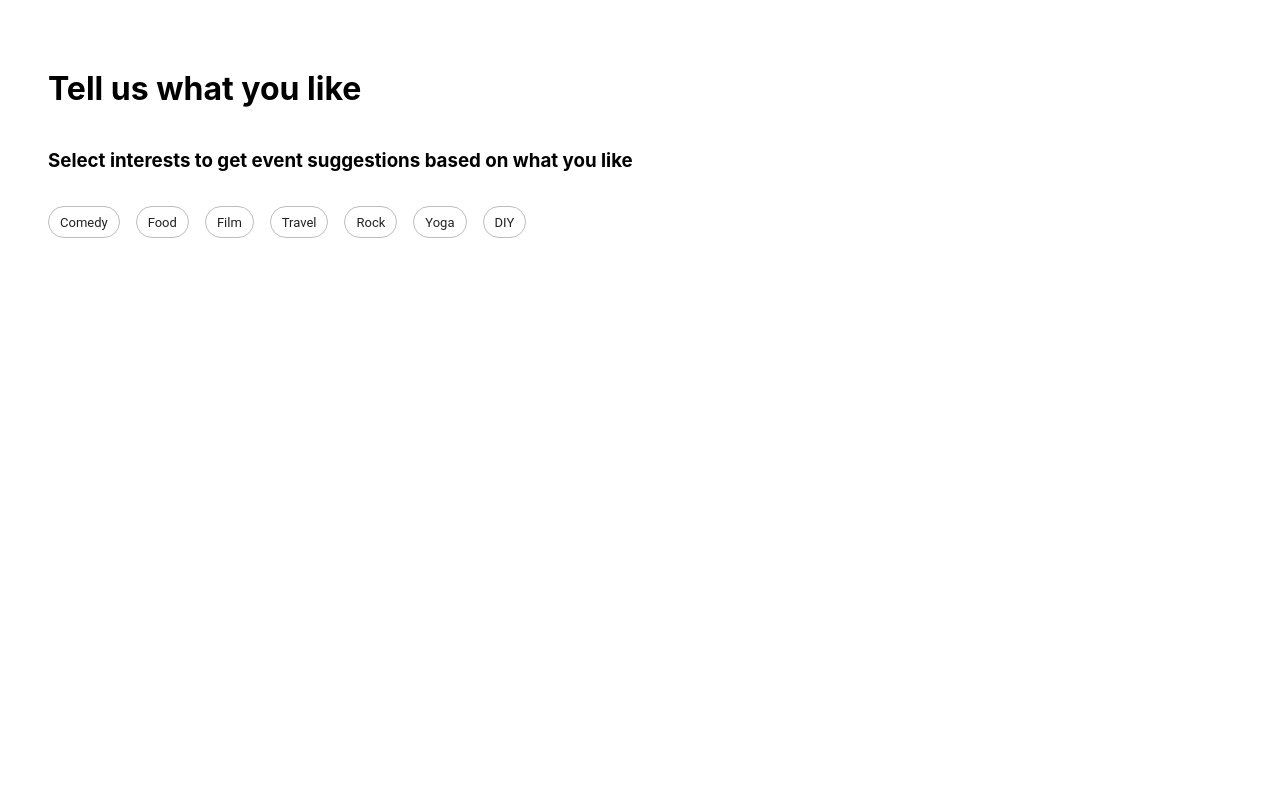
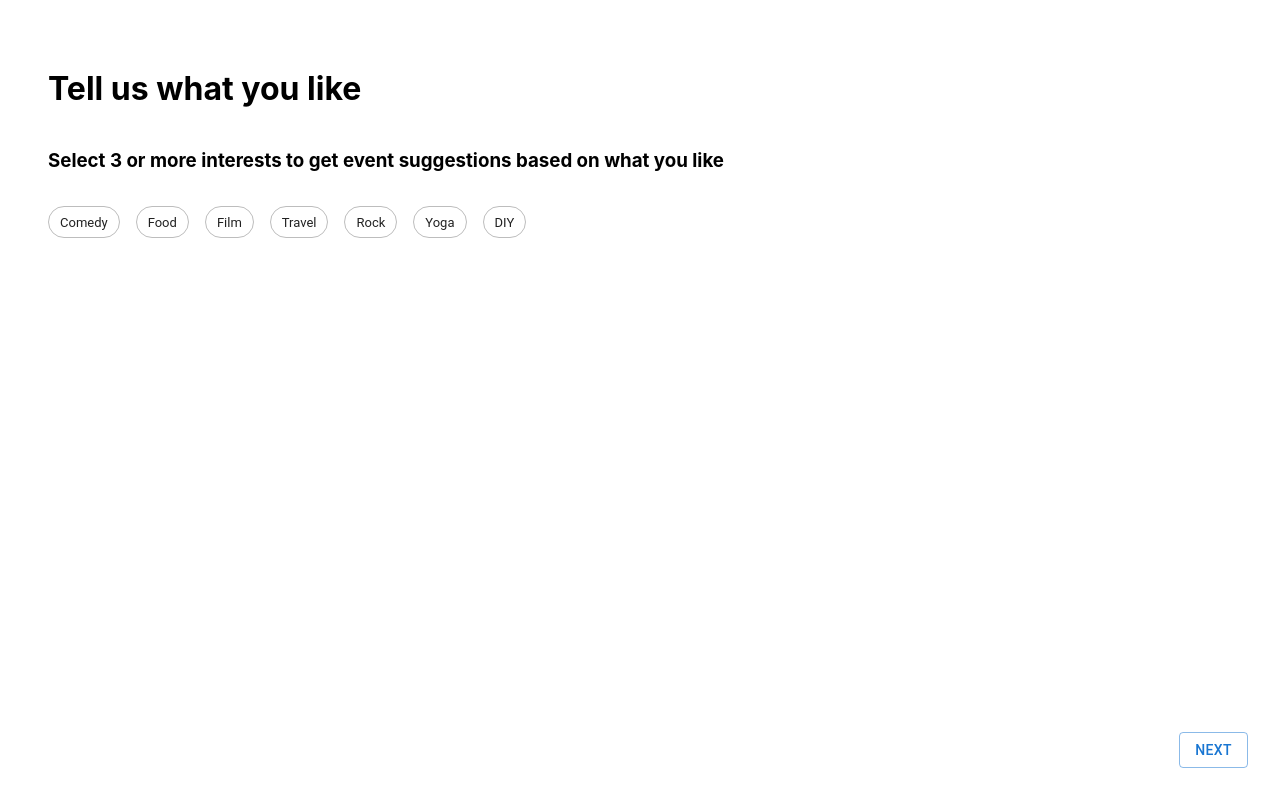
Before and after one commit to goodvid/rendezview, a React (Create React App) app in the folder app/: page /quiz in a window 1280 px wide. Built offline with nearby package versions, Linux system fonts and the light colour scheme.

Commit message:
Added alert warning if not enough interests selected

```diff
--- a/app/src/pages/Quiz.jsx
+++ b/app/src/pages/Quiz.jsx
@@ -1,10 +1,12 @@
 import React from "react";
-import { useState } from "react";
-import { Box, Stack, Chip, Select, MenuItem } from "@mui/material";
+import { useState, useCallback } from "react";
+import { Alert, Box, Button, Chip, Stack, Snackbar } from "@mui/material";
 
-function BubbleSelect() {
+function Quiz() {
+  const [minSelected, setMinSelected] = useState(false);
   const [selected, setSelected] = useState([]);
   const [tags, setTags] = useState([
+    //TODO: add more categories
     "Comedy",
     "Food",
     "Film",
@@ -13,17 +15,45 @@ function BubbleSelect() {
     "Yoga",
     "DIY",
   ]);
+  const [alertOpen, setAlertOpen] = useState(false);
 
-  const handleSelect = (name) => {
-    const tagSet = new Set(selected);
-    if (!tagSet.has(name)) {
-      tagSet.add(name);
+  const handleSelect = useCallback(
+    (name) => {
+      const newSelected = new Set(selected);
+      if (!newSelected.has(name)) {
+        newSelected.add(name);
       } else {
-      tagSet.delete(name);
+        newSelected.delete(name);
       }
-    setSelected(tagSet);
+
+      setSelected(newSelected);
+      setMinSelected(newSelected.size >= 3);
+    },
+    [selected]
+  );
+
+  const handleAlertClick = () => {
+    setAlertOpen(true);
   };
 
+  const handleAlertClose = (event, reason) => {
+    if (reason === "clickaway") {
+      return;
+    }
+
+    setAlertOpen(false);
+  };
+
+  // Alert if less than 3 selected
+  const handleNext = useCallback(() => {
+    if (minSelected) {
+      // TODO: navigate to next page
+    } else {
+      handleAlertClick();
+    }
+  }, [minSelected]);
+
+  function BubbleSelect() {
     return (
       <Box>
         <Stack
@@ -46,19 +76,53 @@ function BubbleSelect() {
     );
   }
 
-function Quiz() {
   return (
-    <div>
+    <div
+      style={{
+        position: "absolute",
+        top: "0px",
+        bottom: "0px",
+        right: "0px",
+        left: "0px",
+      }}
+    >
       <Stack margin="3rem" gap="1rem">
         <Stack justifyContent="flex-start" textAlign="left">
           <h1>Tell us what you like</h1>
           <h3>
-            Select interests to get event suggestions based on what you like
+            Select 3 or more interests to get event suggestions based on what
+            you like
           </h3>
         </Stack>
+
         <Stack>
           <BubbleSelect />
         </Stack>
+      </Stack>
+      <Stack
+        style={{ position: "absolute", bottom: "0px", right: "0px" }}
+        margin="2rem"
+        justifyContent="space-between"
+      >
+        <Button
+          variant={minSelected ? "contained" : "outlined"}
+          onClick={handleNext}
+        >
+          Next
+        </Button>
+        <Snackbar
+          open={alertOpen}
+          autoHideDuration={5000}
+          onClose={handleAlertClose}
+        >
+          <Alert
+            onClose={handleAlertClose}
+            severity="error"
+            sx={{ width: "100%" }}
+          >
+            Please select at least 3 interests!
+          </Alert>
+        </Snackbar>
       </Stack>
     </div>
   );
```
Lines whose indentation alone changed are shown as unchanged.
